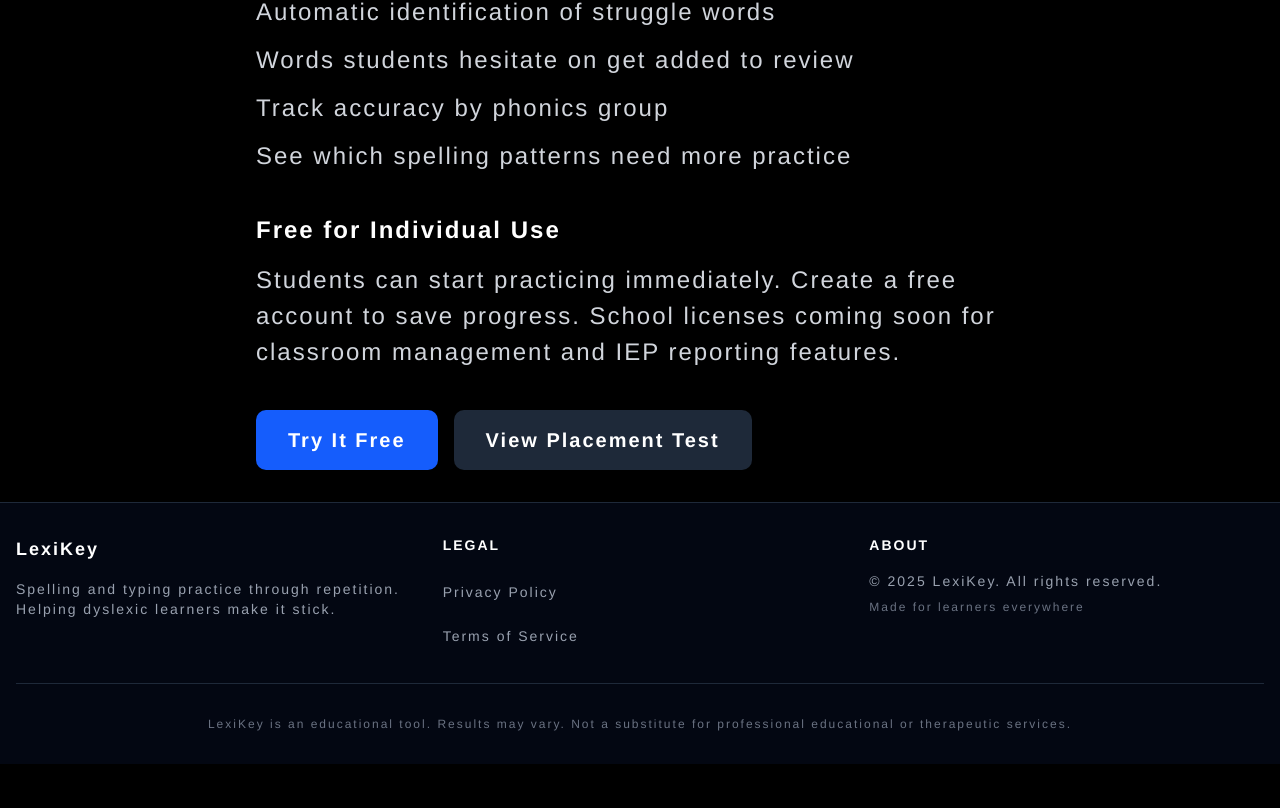
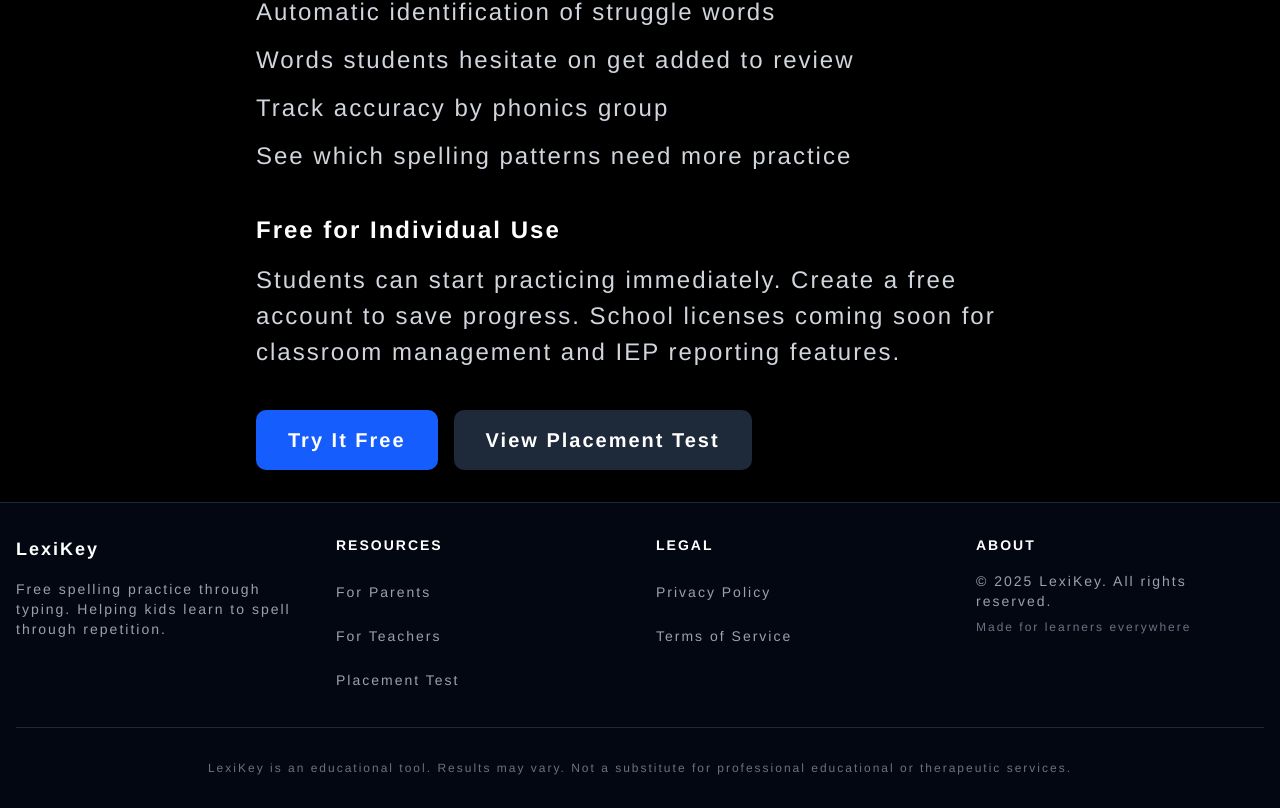
Before and after one commit to JamesDimonaco/LexiKey, a Next.js app: page /for-teachers in a window 1280 px wide. Shown: the part 932-1740 px from the top of the page. Before the commit the page ends 1696 px from the top, so only its background shows below. Built offline with nearby package versions, Linux system fonts and the light colour scheme; no server answers.

Commit message:
add links to footer

```diff
--- a/components/Footer.tsx
+++ b/components/Footer.tsx
@@ -8,18 +8,51 @@
   return (
     <footer className="bg-white dark:bg-gray-950 border-t border-gray-200 dark:border-gray-800 mt-auto">
       <div className="max-w-7xl mx-auto px-4 py-8">
-        <div className="grid grid-cols-1 md:grid-cols-3 gap-8">
+        <div className="grid grid-cols-1 md:grid-cols-4 gap-8">
           {/* Brand */}
           <div>
             <h3 className="text-lg font-bold mb-4 text-black dark:text-white">
               LexiKey
             </h3>
             <p className="text-sm text-gray-600 dark:text-gray-400">
-              Spelling and typing practice through repetition. Helping dyslexic learners make it stick.
+              Free spelling practice through typing. Helping kids learn to spell through repetition.
             </p>
           </div>
 
-          {/* Links */}
+          {/* Resources */}
+          <div>
+            <h4 className="text-sm font-semibold mb-4 text-black dark:text-white uppercase tracking-wide">
+              Resources
+            </h4>
+            <ul className="space-y-2">
+              <li>
+                <Link
+                  href="/for-parents"
+                  className="text-sm text-gray-600 dark:text-gray-400 hover:text-blue-600 dark:hover:text-blue-400 transition-colors"
+                >
+                  For Parents
+                </Link>
+              </li>
+              <li>
+                <Link
+                  href="/for-teachers"
+                  className="text-sm text-gray-600 dark:text-gray-400 hover:text-blue-600 dark:hover:text-blue-400 transition-colors"
+                >
+                  For Teachers
+                </Link>
+              </li>
+              <li>
+                <Link
+                  href="/placement-test"
+                  className="text-sm text-gray-600 dark:text-gray-400 hover:text-blue-600 dark:hover:text-blue-400 transition-colors"
+                >
+                  Placement Test
+                </Link>
+              </li>
+            </ul>
+          </div>
+
+          {/* Legal */}
           <div>
             <h4 className="text-sm font-semibold mb-4 text-black dark:text-white uppercase tracking-wide">
               Legal
```
